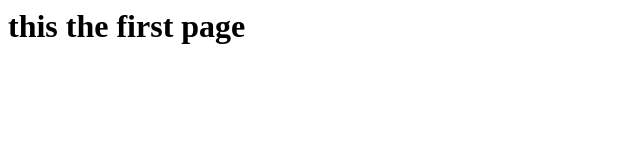
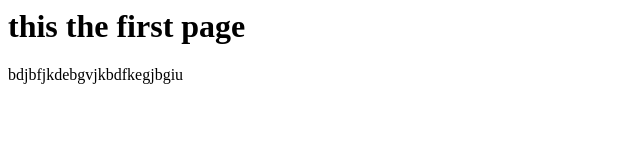
Before and after one commit to shalinivyas/fullstack-github, a plain HTML site: page index.html in a window 1280 px wide. Shown: the whole page, without its empty margins (0-640 px from the left). Drawn offline with Linux system fonts and the light colour scheme.

Commit message:
Add a new paragraph in index.html

```diff
--- a/index.html
+++ b/index.html
@@ -1,3 +1,6 @@
 <html>
+    <body>
     <h1>this the first page</h1>
+    <p>bdjbfjkdebgvjkbdfkegjbgiu</p>
+</body>
 </html>
```
